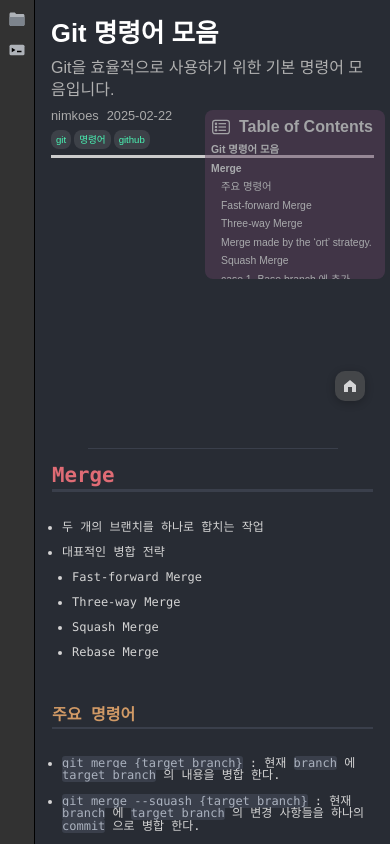
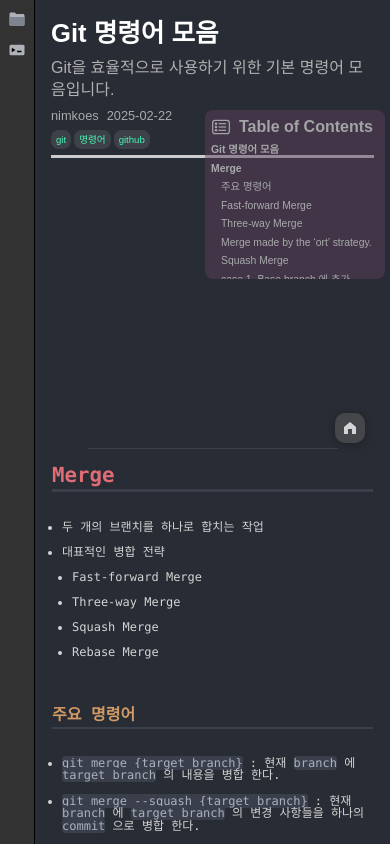
Before and after one commit to nimkoes/tech-blog, a Next.js app: page /tech-blog/post/0001250302-git in a window 390 px wide. Built offline with nearby package versions, Linux system fonts and the light colour scheme.

Commit message:
모바일 버튼 높이 수정

```diff
--- a/src/components/GoToHome/GoToHome.module.scss
+++ b/src/components/GoToHome/GoToHome.module.scss
@@ -43,7 +43,7 @@
 ////////////////////////////////////////////////////////////////////////////////
 @media screen and (max-width: 768px) {
   .goToHome {
-    bottom: 52.5vh !important;
+    bottom: 47.5vh !important;
     width: 30px;
     height: 30px;
   }
--- a/src/components/ScrollToTop/ScrollToTop.module.scss
+++ b/src/components/ScrollToTop/ScrollToTop.module.scss
@@ -56,6 +56,7 @@
 ////////////////////////////////////////////////////////////////////////////////
 @media screen and (max-width: 768px) {
   .scrollToTop {
+    bottom: 44vh !important;
     width: 30px;
     height: 30px;
   }
```
